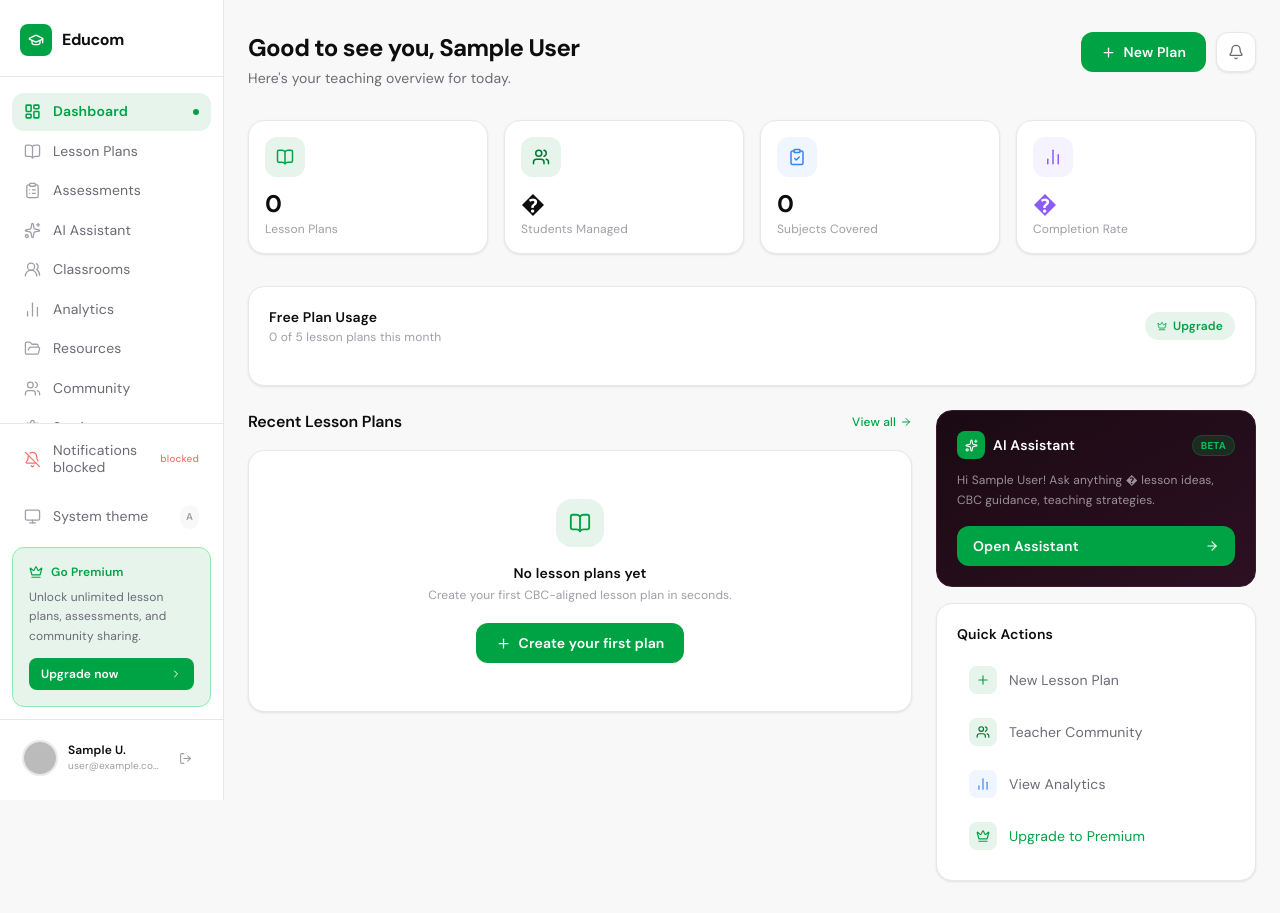
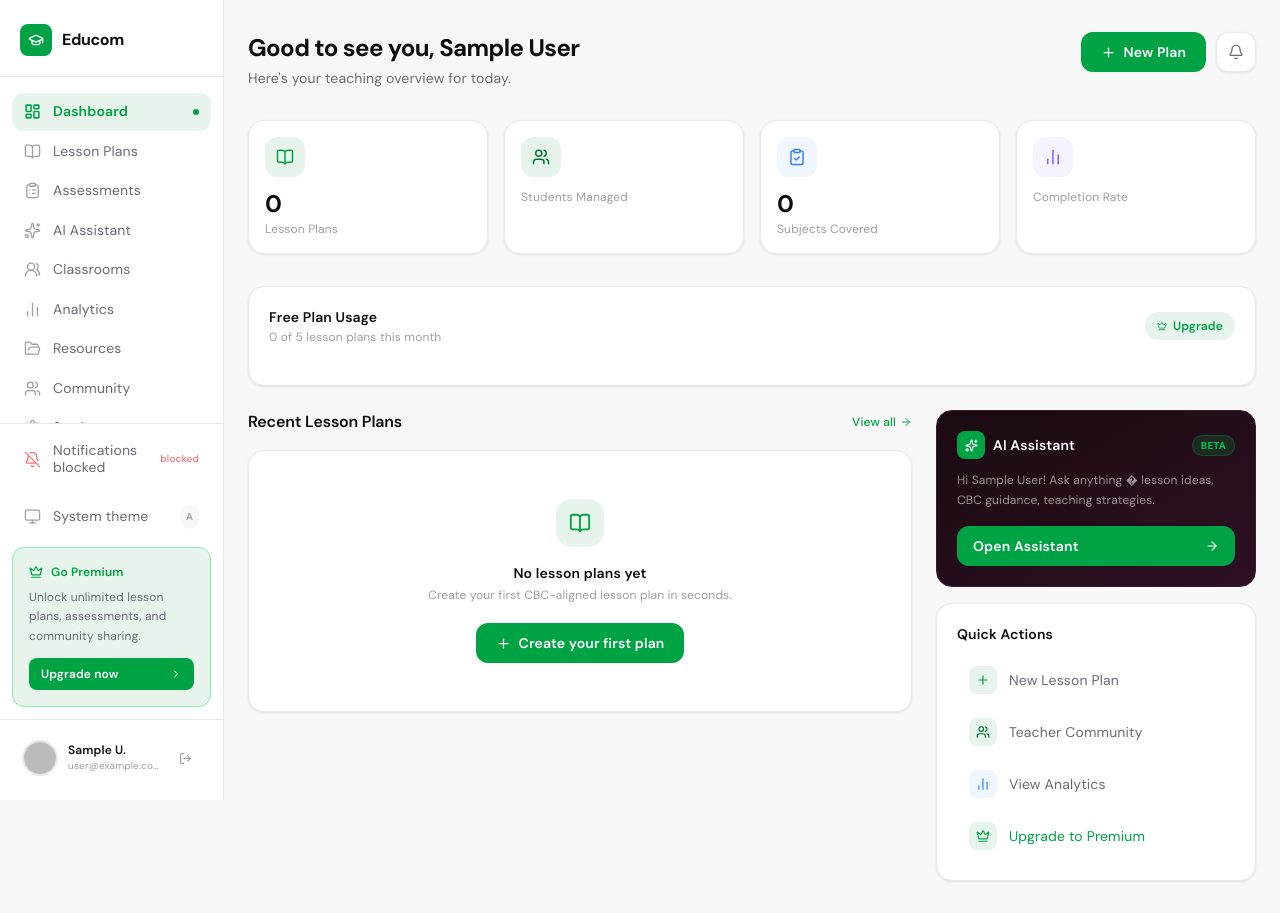
Before and after one commit to dev-lusale/Educom-AI, a Next.js app: page /dashboard in a window 1280 px wide. Built offline with nearby package versions, Linux system fonts and the light colour scheme; no server answers; the database is empty; sample sign-in values are in the browser's storage; a web font is replaced by a local one.

Commit message:
Update signin and dashboard pages

```diff
--- a/src/app/auth/signin/page.tsx
+++ b/src/app/auth/signin/page.tsx
@@ -184,7 +184,7 @@ function SignInForm() {
                   onChange={(e) => setPassword(e.target.value)}
                   required
                   autoComplete="current-password"
-                  placeholder="��������"
+                  placeholder="......"
                   className="drib-input pl-10 pr-10"
                 />
                 <button
@@ -206,7 +206,7 @@ function SignInForm() {
               {loading ? (
                 <>
                   <Loader2 size={17} className="animate-spin" />
-                  Signing in�
+                  Signing in
                 </>
               ) : (
                 "Sign In"
--- a/src/app/dashboard/page.tsx
+++ b/src/app/dashboard/page.tsx
@@ -163,7 +163,7 @@ export default async function DashboardPage() {
         <StatCard
           icon={Users}
           label="Students Managed"
-          value={studentCount || "�"}
+          value={studentCount || ""}
           accent="#007531"
           accentBg="#e6f4ec"
         />
@@ -177,7 +177,7 @@ export default async function DashboardPage() {
         <StatCard
           icon={BarChart2}
           label="Completion Rate"
-          value={planCount > 0 ? `${completionRate}%` : "�"}
+          value={planCount > 0 ? `${completionRate}%` : ""}
           accent="#8b5cf6"
           accentBg="#f5f3ff"
           isText
```
